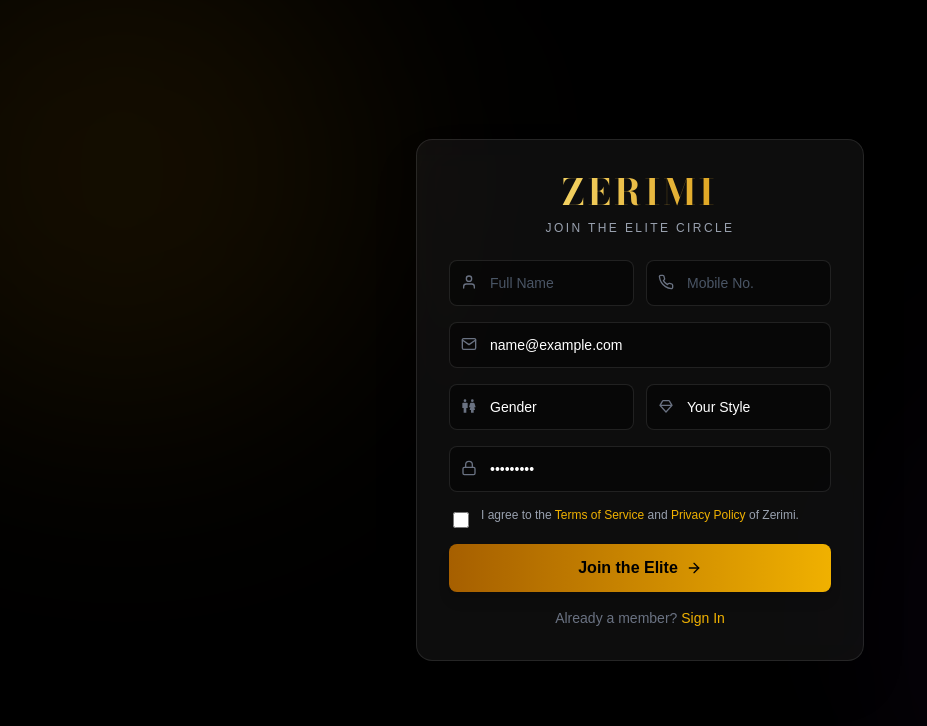
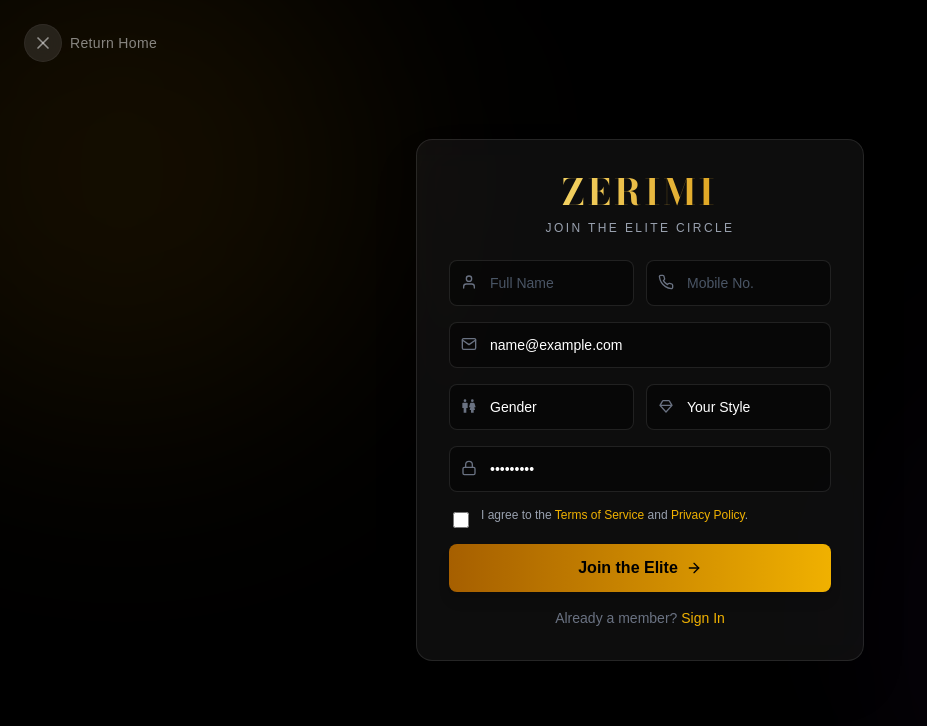
Before and after one commit to artificial798/zerimi, a Next.js app: page /login in a window 1280 px wide. Both pictures are taken after typing "name@example.com", "Sample123" into the empty fields and a click on the button "Create Account". Shown: the top 726 px of the page, without its empty margins (0-927 px from the left). Built offline with nearby package versions, Linux system fonts and the light colour scheme; no server answers; the database is empty.

Commit message:
login back button and sticky alert problem

```diff
--- a/app/login/page.tsx
+++ b/app/login/page.tsx
@@ -1,9 +1,10 @@
 "use client";
 
-import React, { useState, FormEvent } from 'react'; // Added FormEvent for types
+import React, { useState } from 'react';
 import { useRouter } from 'next/navigation';
 import Link from 'next/link';
-// Firebase imports
+
+// ✅ Firebase Imports (Path check kar lein: '../../lib/firebase' ya '@/lib/firebase')
 import { auth, googleProvider, db } from '../../lib/firebase';
 import {
   signInWithPopup,
@@ -13,23 +14,24 @@ import {
   updateProfile
 } from 'firebase/auth';
 import { doc, setDoc, getDoc } from 'firebase/firestore';
+
 import { motion, AnimatePresence } from 'framer-motion';
 import toast, { Toaster } from 'react-hot-toast';
 import { FcGoogle } from 'react-icons/fc';
 import {
   FiLock, FiMail, FiUser, FiArrowRight, FiArrowLeft,
-  FiPhone
+  FiPhone, FiX // ✅ Added FiX icon
 } from 'react-icons/fi';
 import { BiMaleFemale, BiDiamond } from 'react-icons/bi';
 
 const AuthPage = () => {
   const router = useRouter();
 
-  // --- State Management ---
-  const [view, setView] = useState('login');
+  // --- State ---
+  const [view, setView] = useState('login'); // 'login' | 'register' | 'reset'
   const [loading, setLoading] = useState(false);
 
-  // Expanded Form Data
+  // Form Data
   const [formData, setFormData] = useState({
     name: '',
     email: '',
@@ -40,23 +42,23 @@ const AuthPage = () => {
     agreeToTerms: false
   });
 
-  // Type definition for handleChange
   const handleChange = (e: any) => {
     const value = e.target.type === 'checkbox' ? e.target.checked : e.target.value;
     setFormData({ ...formData, [e.target.name]: value });
   };
 
-  // --- Premium Toasts ---
+  // --- Toasts (Fixed: Auto Close Timer) ---
   const notifySuccess = (msg: string) => toast.success(msg, {
+    duration: 3000, // ✅ 3 second mein gayab
     style: { background: '#0f172a', color: '#fbbf24', border: '1px solid #fbbf24' },
     iconTheme: { primary: '#fbbf24', secondary: '#000' },
   });
 
   const notifyError = (msg: string) => toast.error(msg, {
+    duration: 4000,
     style: { background: '#1a1a1a', color: '#ef4444', border: '1px solid #333' }
   });
 
-  // Fixed: Added type 'any' to handle diverse error objects
   const cleanErrorMessage = (msg: any) => {
     const messageString = typeof msg === 'string' ? msg : msg.toString();
     return messageString.replace('Firebase: ', '').replace(' (auth/', '').replace(').', '').replace('-', ' ');
@@ -65,17 +67,13 @@ const AuthPage = () => {
   // --- Handlers ---
 
   // 1. LOGIN
-  // Fixed: Added 'React.FormEvent' type
   const handleLogin = async (e: React.FormEvent) => {
     e.preventDefault();
     setLoading(true);
     try {
       await signInWithEmailAndPassword(auth, formData.email, formData.password);
       notifySuccess('Welcome back to ZERIMI.');
-
-      // Recommended: Using router.push instead of window.location for SPA performance
       router.push('/dashboard');
-
     } catch (error: any) {
       notifyError(cleanErrorMessage(error.message));
       setLoading(false);
@@ -83,25 +81,18 @@ const AuthPage = () => {
   };
 
   // 2. REGISTER
-  // Fixed: Added 'React.FormEvent' type
   const handleRegister = async (e: React.FormEvent) => {
     e.preventDefault();
-
-    // Validation
     if(!formData.name) return notifyError("Name is required.");
     if(!formData.mobile) return notifyError("Mobile number is required.");
     if(!formData.agreeToTerms) return notifyError("You must agree to Terms & Privacy Policy.");
 
     setLoading(true);
     try {
-      // Create Auth User
       const userCredential = await createUserWithEmailAndPassword(auth, formData.email, formData.password);
       const user = userCredential.user;
-
-      // Update Profile Name
       await updateProfile(user, { displayName: formData.name });
 
-      // SAVE DATA TO FIRESTORE
       await setDoc(doc(db, "users", user.uid), {
         uid: user.uid,
         name: formData.name,
@@ -115,9 +106,7 @@ const AuthPage = () => {
       });
 
       notifySuccess(`Account created! Welcome to the Elite.`);
-
       router.push('/dashboard');
-
     } catch (error: any) {
       notifyError(cleanErrorMessage(error.message));
       setLoading(false);
@@ -129,9 +118,8 @@ const AuthPage = () => {
     try {
       const result = await signInWithPopup(auth, googleProvider);
       const user = result.user;
+      const userDoc = await getDoc(doc(db, "users", user.uid));
 
-      // Check if user exists in DB
-      const userDoc = await getDoc(doc(db, "users", user.uid));
       if (!userDoc.exists()) {
         await setDoc(doc(db, "users", user.uid), {
           uid: user.uid,
@@ -142,7 +130,6 @@ const AuthPage = () => {
           method: 'google'
         });
       }
-
       notifySuccess('Signed in with Google.');
       router.push('/dashboard');
     } catch (error) {
@@ -151,7 +138,6 @@ const AuthPage = () => {
   };
 
   // 4. RESET PASSWORD
-  // Fixed: Added 'React.FormEvent' type
   const handleResetPassword = async (e: React.FormEvent) => {
     e.preventDefault();
     if (!formData.email) return notifyError("Please enter your email first.");
@@ -176,13 +162,27 @@ const AuthPage = () => {
 
       <Toaster position="top-center" />
 
+      {/* ✅ NEW: Back/Close Button (Top Left) */}
+      <button
+        onClick={() => router.push('/')}
+        className="absolute top-6 left-6 z-50 text-white/50 hover:text-white flex items-center gap-2 transition-all group"
+      >
+        <div className="p-2 rounded-full bg-white/10 group-hover:bg-white/20 backdrop-blur-md border border-white/5">
+            <FiX className="w-5 h-5" />
+        </div>
+        <span className="text-sm font-medium hidden md:block tracking-wide">Return Home</span>
+      </button>
+
       <motion.div
         layout
         className="w-full max-w-md bg-white/5 backdrop-blur-xl border border-white/10 rounded-2xl shadow-2xl p-8 relative z-10"
       >
         {/* Header */}
         <div className="text-center mb-6">
-          <h1 className="text-4xl font-serif text-transparent bg-clip-text bg-gradient-to-r from-yellow-200 to-yellow-600 tracking-widest font-bold mb-2">
+          <h1
+            className="text-4xl font-serif text-transparent bg-clip-text bg-gradient-to-r from-yellow-200 to-yellow-600 tracking-widest font-bold mb-2 cursor-pointer"
+            onClick={() => router.push('/')}
+          >
             ZERIMI
           </h1>
           <p className="text-gray-400 text-xs tracking-[0.2em] uppercase">
@@ -223,7 +223,7 @@ const AuthPage = () => {
             </motion.form>
           )}
 
-          {/* --- REGISTER VIEW (PREMIUM) --- */}
+          {/* --- REGISTER VIEW --- */}
           {view === 'register' && (
             <motion.form
               key="register"
@@ -256,7 +256,7 @@ const AuthPage = () => {
 
               <InputField icon={FiLock} type="password" placeholder="Create Password" name="password" value={formData.password} onChange={handleChange} />
 
-              {/* Terms Checkbox - FIXED LINKS */}
+              {/* Terms Checkbox */}
               <div className="flex items-start gap-3 mt-2 px-1">
                 <input
                   type="checkbox"
@@ -274,8 +274,7 @@ const AuthPage = () => {
                   and{' '}
                   <Link href="/privacy" className="text-yellow-500 hover:underline hover:text-yellow-400 transition-colors">
                     Privacy Policy
-                  </Link>{' '}
-                  of Zerimi.
+                  </Link>.
                 </label>
               </div>
 
@@ -314,8 +313,8 @@ const AuthPage = () => {
   );
 };
 
-// --- Reusable Premium Components ---
-// Fixed: Added ': any' to props to prevent strict type errors in build
+// --- Reusable Components (Fixed Types) ---
+
 const InputField = ({ icon: Icon, ...props }: any) => (
   <div className="relative group w-full">
     <Icon className="absolute left-3 top-3.5 text-gray-500 group-focus-within:text-yellow-500 transition-colors" />
```
